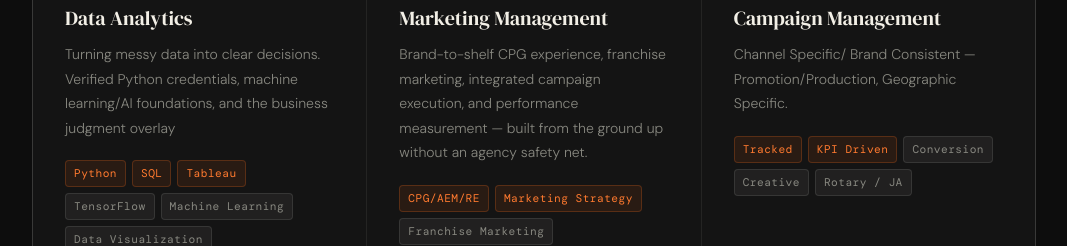
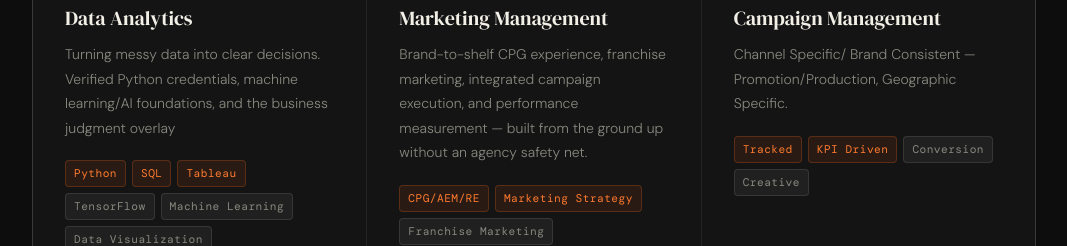
Before and after one commit to mmarkley1290/michaelmarkley.github.io, a plain HTML site: page index.html in a window 1280 px wide. Shown: the part 2620-2866 px from the top of the page, without its empty margins (106-1173 px from the left). Drawn offline with nearby package versions, Linux system fonts and the light colour scheme.

Commit message:
Update index.html

```diff
--- a/index.html
+++ b/index.html
@@ -234,7 +234,7 @@ I managed residential end-to-end real estate transactions at <strong>Coldwell Ba
       <div class="offer-icon">&#128196;</div>
       <div class="offer-title">Campaign Management</div>
       <div class="offer-desc">Channel Specific/ Brand Consistent &mdash; Promotion/Production, Geographic Specific.</div>
-      <div class="offer-tags"><span class="tag orange">Tracked</span><span class="tag orange">KPI Driven</span><span class="tag">Conversion</span><span class="tag">Creative</span><span class="tag">Rotary / JA</span></div>
+      <div class="offer-tags"><span class="tag orange">Tracked</span><span class="tag orange">KPI Driven</span><span class="tag">Conversion</span><span class="tag">Creative</span></div>
     </div>
   </div>
 </div>
```
